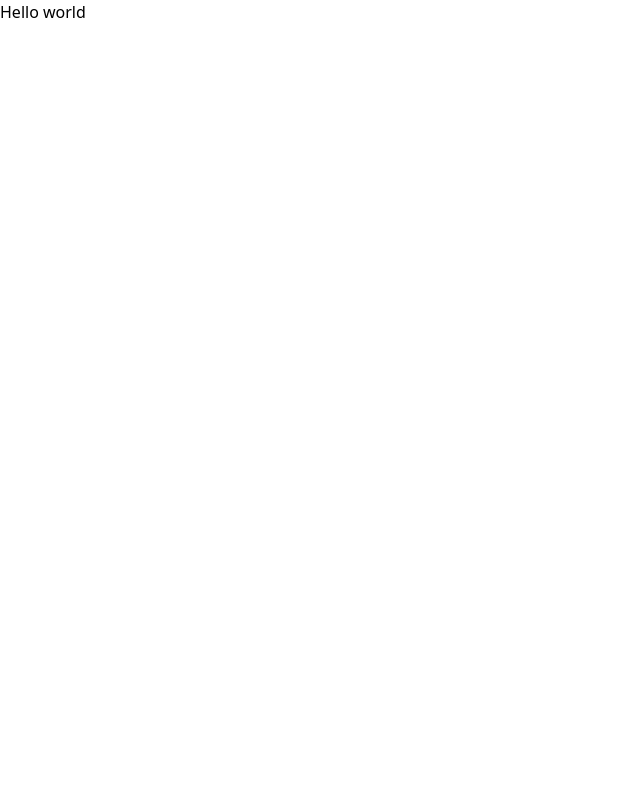
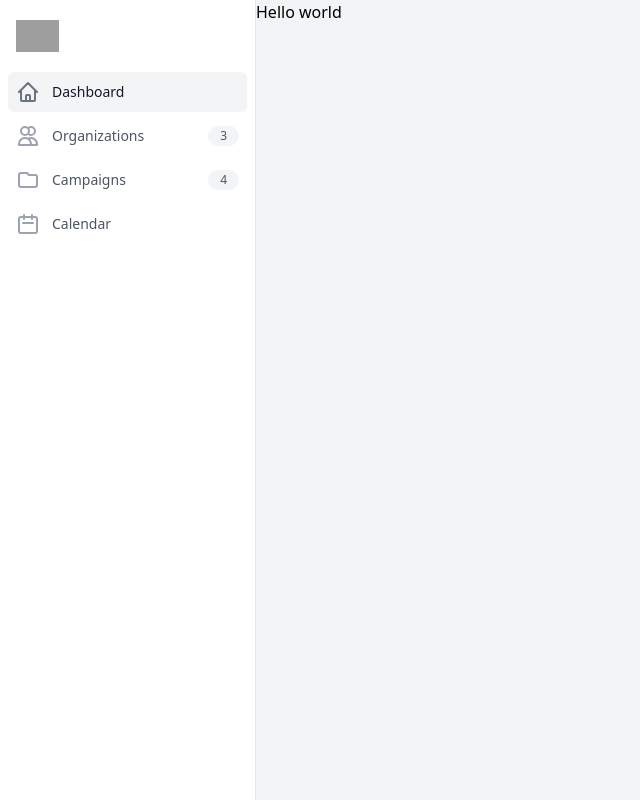
Before and after one commit to jaycammarano/OrganizersToolbox, a React app in the folder client/core/: page / in a window 1280 px wide. Shown: the whole page, without its empty margins (0-640 px from the left). Built offline with nearby package versions, Linux system fonts and the light colour scheme; grey boxes are pictures that could not be loaded.

Commit message:
created layout component

```diff
--- a/client/core/src/components/App.tsx
+++ b/client/core/src/components/App.tsx
@@ -1,7 +1,12 @@
 import '../assets/css/styles.css';
+import Layout from './Layout/Layout';
 
 const App: React.FC = () => {
-  return <h1>Hello world</h1>;
+  return (
+    <Layout>
+      <h1>Hello world</h1>
+    </Layout>
+  );
 };
 
 export default App;
--- /dev/null
+++ b/client/core/src/components/Layout/Layout.tsx
@@ -0,0 +1,153 @@
+import { ILayout } from './interfaces';
+
+const Layout: React.FC<ILayout> = ({ children }: ILayout) => {
+  return (
+    <>
+      <div className="" style={{}}>
+        <div
+          className="h-screen flex bg-gray-100"
+          style={{ minHeight: '640px' }}
+        >
+          <div className="flex flex-col w-64">
+            <div className="flex flex-col h-0 flex-1 border-r border-gray-200 bg-white">
+              <div className="flex-1 flex flex-col pt-5 pb-4 overflow-y-auto">
+                <div className="flex items-center flex-shrink-0 px-4">
+                  <img
+                    className="h-8 w-auto"
+                    src="https://tailwindui.com/img/logos/workflow-logo-indigo-600-mark-gray-800-text.svg"
+                    alt="Workflow"
+                  />
+                </div>
+                <nav
+                  className="mt-5 flex-1 px-2 bg-white space-y-1"
+                  aria-label="Sidebar"
+                >
+                  <a
+                    href="/"
+                    className="bg-gray-100 text-gray-900 hover:text-gray-900 hover:bg-gray-100 group flex items-center px-2 py-2 text-sm font-medium rounded-md"
+                    data-todo-x-state-on="Current"
+                    data-todo-x-state-off="Default"
+                    data-todo-x-state-description='Current: "bg-gray-100 text-gray-900 hover:text-gray-900 hover:bg-gray-100", Default: "text-gray-600 hover:text-gray-900 hover:bg-gray-50"'
+                  >
+                    <svg
+                      className="text-gray-500 mr-3 h-6 w-6"
+                      data-todo-x-state-on="Current"
+                      data-todo-x-state-off="Default"
+                      data-todo-x-state-description='Current: "text-gray-500", Default: "text-gray-400 group-hover:text-gray-500"'
+                      data-todo-x-description="Heroicon name: outline/home"
+                      xmlns="http://www.w3.org/2000/svg"
+                      fill="none"
+                      viewBox="0 0 24 24"
+                      stroke="currentColor"
+                      aria-hidden="true"
+                    >
+                      <path
+                        strokeLinecap="round"
+                        strokeLinejoin="round"
+                        strokeWidth="2"
+                        d="M3 12l2-2m0 0l7-7 7 7M5 10v10a1 1 0 001 1h3m10-11l2 2m-2-2v10a1 1 0 01-1 1h-3m-6 0a1 1 0 001-1v-4a1 1 0 011-1h2a1 1 0 011 1v4a1 1 0 001 1m-6 0h6"
+                      />
+                    </svg>
+                    Dashboard
+                  </a>
+
+                  <a
+                    href="/"
+                    className="text-gray-600 hover:text-gray-900 hover:bg-gray-50 group flex items-center px-2 py-2 text-sm font-medium rounded-md"
+                    data-todo-x-state-description='undefined: "bg-gray-100 text-gray-900 hover:text-gray-900 hover:bg-gray-100", undefined: "text-gray-600 hover:text-gray-900 hover:bg-gray-50"'
+                  >
+                    <svg
+                      className="text-gray-400 group-hover:text-gray-500 mr-3 h-6 w-6"
+                      data-todo-x-state-description='undefined: "text-gray-500", undefined: "text-gray-400 group-hover:text-gray-500"'
+                      data-todo-x-description="Heroicon name: outline/users"
+                      xmlns="http://www.w3.org/2000/svg"
+                      fill="none"
+                      viewBox="0 0 24 24"
+                      stroke="currentColor"
+                      aria-hidden="true"
+                    >
+                      <path
+                        strokeLinecap="round"
+                        strokeLinejoin="round"
+                        strokeWidth="2"
+                        d="M12 4.354a4 4 0 110 5.292M15 21H3v-1a6 6 0 0112 0v1zm0 0h6v-1a6 6 0 00-9-5.197M13 7a4 4 0 11-8 0 4 4 0 018 0z"
+                      />
+                    </svg>
+                    Organizations
+                    <span
+                      className="bg-gray-100 group-hover:bg-gray-200 ml-auto inline-block py-0.5 px-3 text-xs font-medium rounded-full"
+                      data-todo-x-state-on="Current"
+                      data-todo-x-state-off="Default"
+                      data-todo-x-state-description='Current: "bg-white", Default: "bg-gray-100 group-hover:bg-gray-200"'
+                    >
+                      3
+                    </span>
+                  </a>
+
+                  <a
+                    href="/"
+                    className="text-gray-600 hover:text-gray-900 hover:bg-gray-50 group flex items-center px-2 py-2 text-sm font-medium rounded-md"
+                    data-todo-x-state-description='undefined: "bg-gray-100 text-gray-900 hover:text-gray-900 hover:bg-gray-100", undefined: "text-gray-600 hover:text-gray-900 hover:bg-gray-50"'
+                  >
+                    <svg
+                      className="text-gray-400 group-hover:text-gray-500 mr-3 h-6 w-6"
+                      data-todo-x-state-description='undefined: "text-gray-500", undefined: "text-gray-400 group-hover:text-gray-500"'
+                      data-todo-x-description="Heroicon name: outline/folder"
+                      xmlns="http://www.w3.org/2000/svg"
+                      fill="none"
+                      viewBox="0 0 24 24"
+                      stroke="currentColor"
+                      aria-hidden="true"
+                    >
+                      <path
+                        strokeLinecap="round"
+                        strokeLinejoin="round"
+                        strokeWidth="2"
+                        d="M3 7v10a2 2 0 002 2h14a2 2 0 002-2V9a2 2 0 00-2-2h-6l-2-2H5a2 2 0 00-2 2z"
+                      />
+                    </svg>
+                    Campaigns
+                    <span
+                      className="bg-gray-100 group-hover:bg-gray-200 ml-auto inline-block py-0.5 px-3 text-xs font-medium rounded-full"
+                      data-todo-x-state-description='undefined: "bg-white", undefined: "bg-gray-100 group-hover:bg-gray-200"'
+                    >
+                      4
+                    </span>
+                  </a>
+
+                  <a
+                    href="/"
+                    className="text-gray-600 hover:text-gray-900 hover:bg-gray-50 group flex items-center px-2 py-2 text-sm font-medium rounded-md"
+                    data-todo-x-state-description='undefined: "bg-gray-100 text-gray-900 hover:text-gray-900 hover:bg-gray-100", undefined: "text-gray-600 hover:text-gray-900 hover:bg-gray-50"'
+                  >
+                    <svg
+                      className="text-gray-400 group-hover:text-gray-500 mr-3 h-6 w-6"
+                      data-todo-x-state-description='undefined: "text-gray-500", undefined: "text-gray-400 group-hover:text-gray-500"'
+                      data-todo-x-description="Heroicon name: outline/calendar"
+                      xmlns="http://www.w3.org/2000/svg"
+                      fill="none"
+                      viewBox="0 0 24 24"
+                      stroke="currentColor"
+                      aria-hidden="true"
+                    >
+                      <path
+                        strokeLinecap="round"
+                        strokeLinejoin="round"
+                        strokeWidth="2"
+                        d="M8 7V3m8 4V3m-9 8h10M5 21h14a2 2 0 002-2V7a2 2 0 00-2-2H5a2 2 0 00-2 2v12a2 2 0 002 2z"
+                      />
+                    </svg>
+                    Calendar
+                  </a>
+                </nav>
+              </div>
+            </div>
+          </div>
+          <main>{children}</main>
+        </div>
+      </div>
+    </>
+  );
+};
+
+export default Layout;
--- /dev/null
+++ b/client/core/src/components/Layout/interfaces.ts
@@ -0,0 +1,3 @@
+export interface ILayout {
+  children: React.ReactNode;
+}
```
